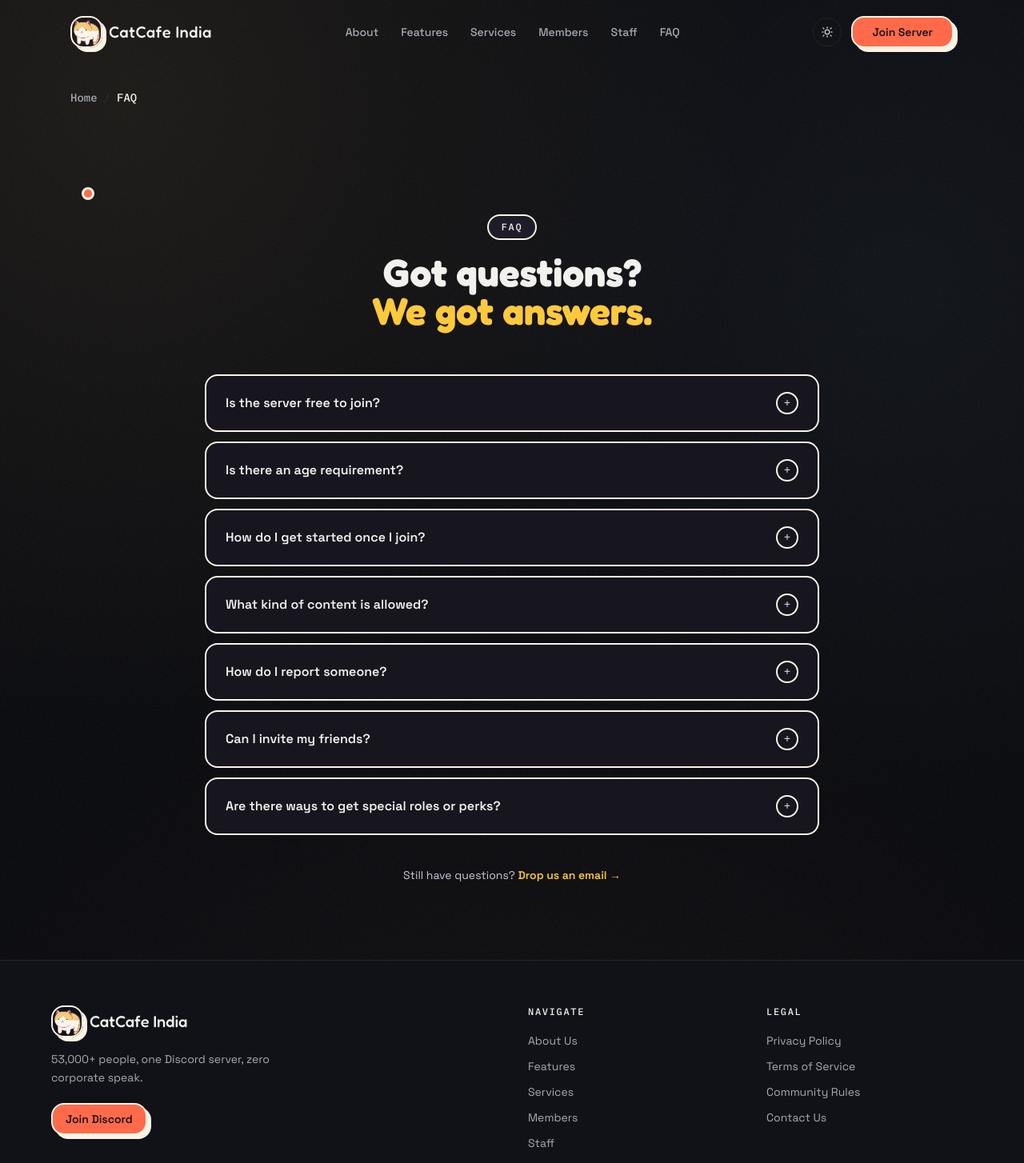
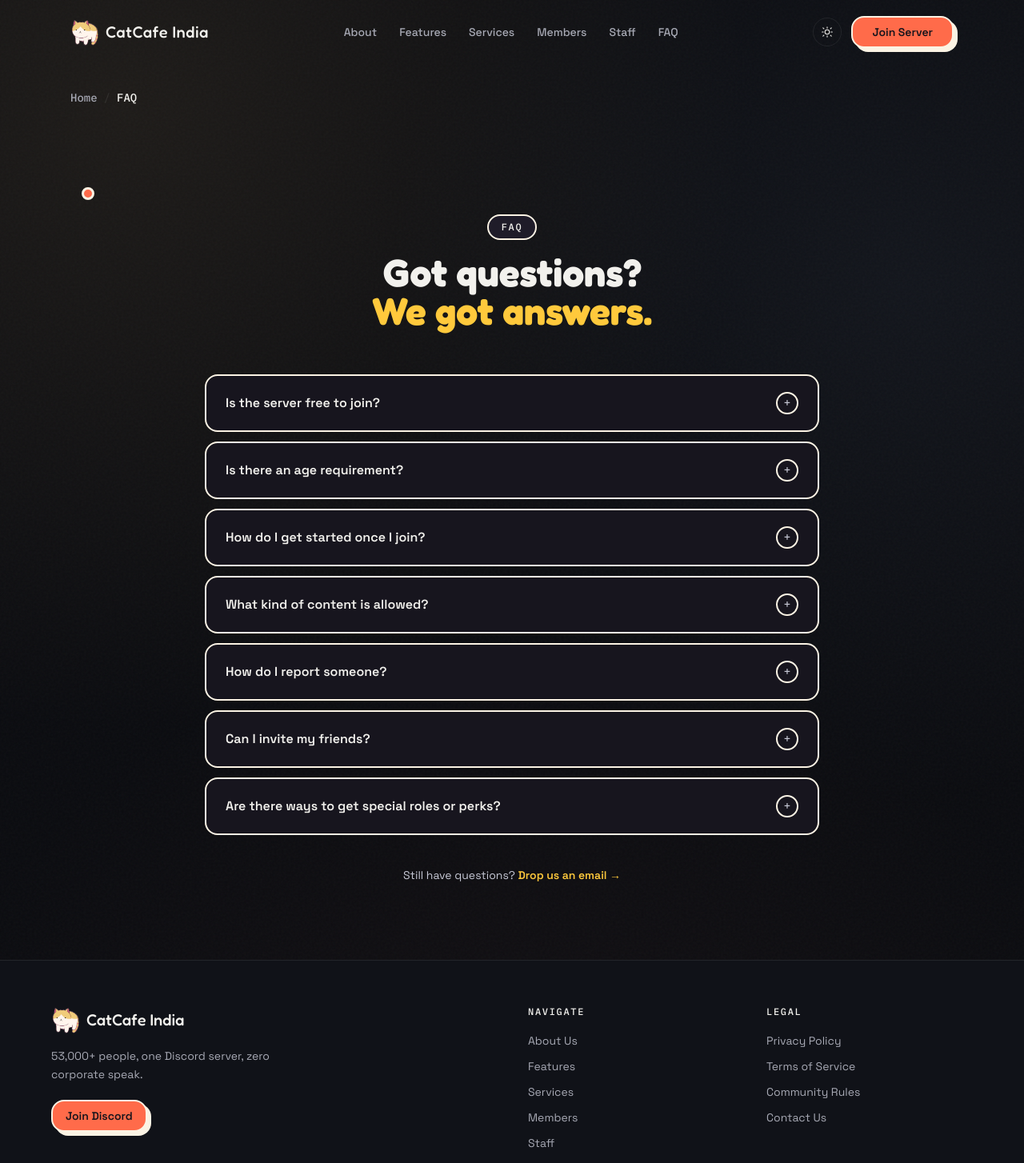
Before and after one commit to visrm/CatCafe-Discord, a Next.js app: page /faq in a window 1280 px wide. Shown: the top 1454 px of the page at 80% size. Built offline with nearby package versions, Linux system fonts and the light colour scheme.

Commit message:
remove bg sticker for logo

```diff
--- a/src/components/Footer.tsx
+++ b/src/components/Footer.tsx
@@ -12,7 +12,7 @@ export default function Footer() {
           {/* Brand */}
           <div className="md:col-span-2">
             <div className="flex items-center gap-2 mb-4">
-              <span className="m-sticker inline-flex overflow-hidden">
+              <span className="inline-flex overflow-hidden">
                 <Logo size={36} className="!rounded-none" />
               </span>
               <span className="font-display text-xl text-primary">{siteConfig.name}</span>
--- a/src/components/Navbar.tsx
+++ b/src/components/Navbar.tsx
@@ -36,7 +36,7 @@ export default function Navbar() {
       <div className="max-w-6xl mx-auto px-6 flex items-center justify-between">
         {/* Logo */}
         <Link href="/" className="flex items-center gap-2 group">
-          <span className="m-sticker inline-flex overflow-hidden group-hover:scale-105 transition-transform">
+          <span className="inline-flex overflow-hidden group-hover:scale-105 transition-transform">
             <Logo size={36} className="!rounded-none" />
           </span>
           <span className="font-display text-xl text-primary tracking-wide">
```
